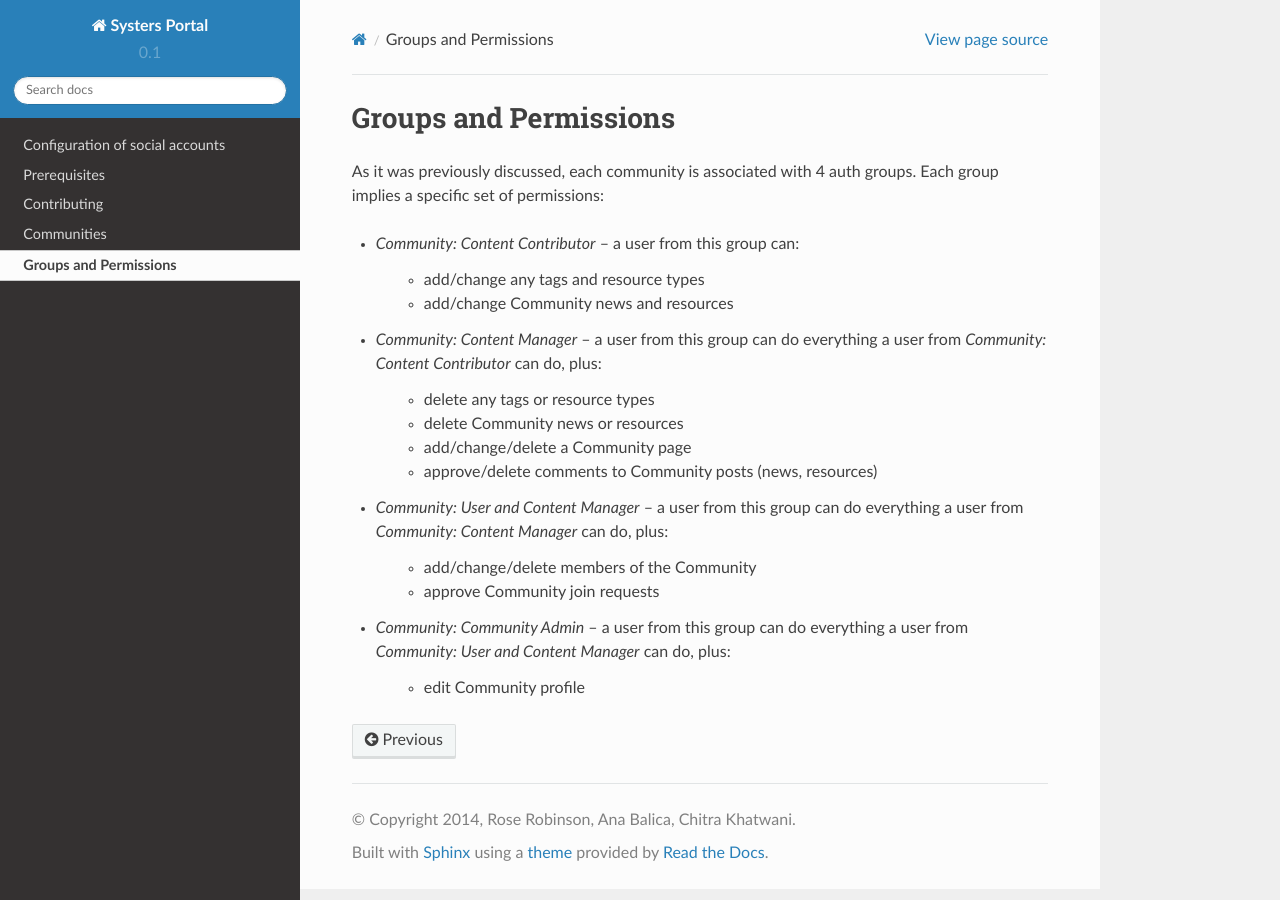
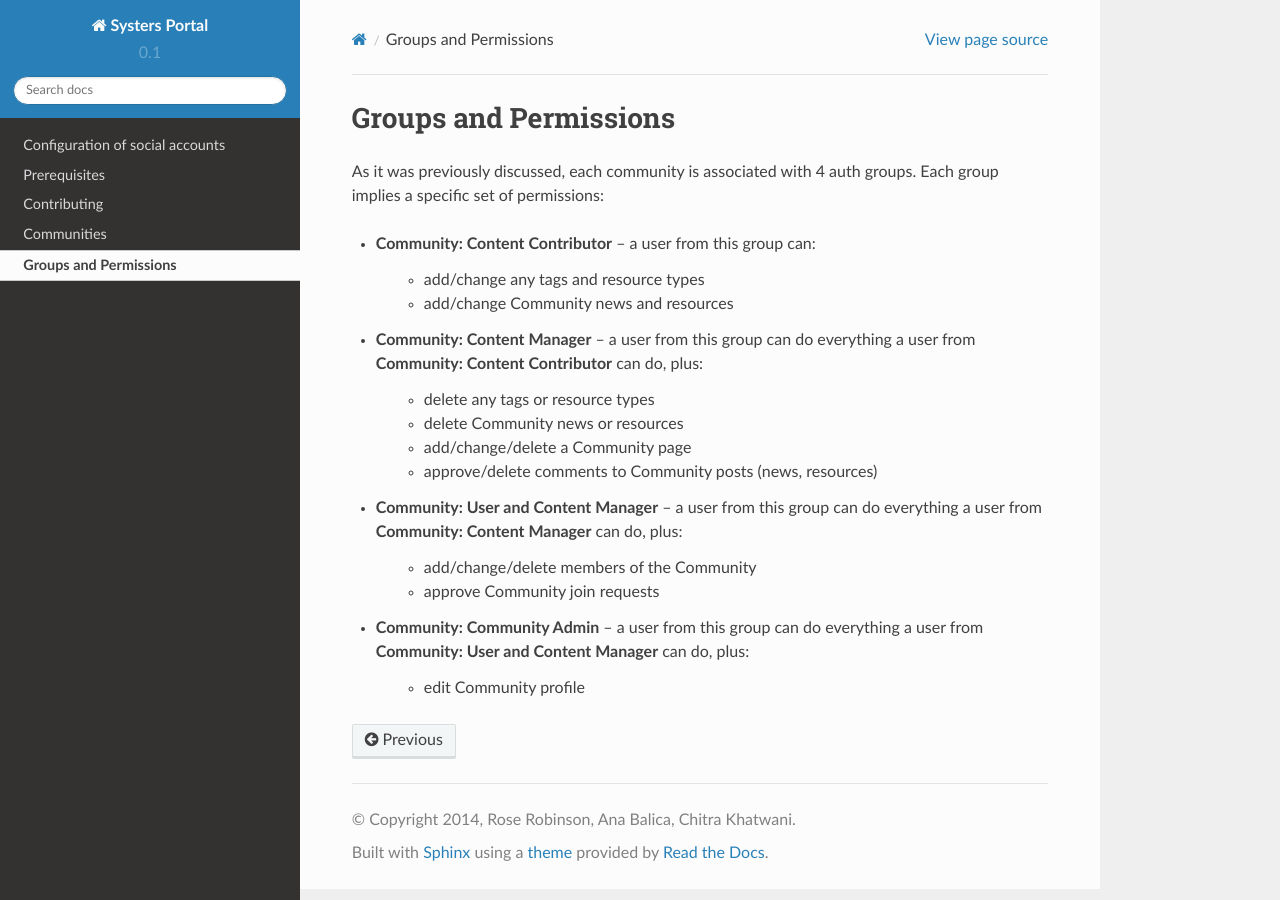
Before and after one commit to anitab-org/portal, a Sphinx documentation site: the page built from docs/develop/groups_and_permissions.rst, in a window 1280 px wide. Built offline with Sphinx 7.4.7 and the Read the Docs theme 2.0.0, drawn with Linux system fonts in a browser that asks for light colours.

```diff
--- a/docs/develop/groups_and_permissions.rst
+++ b/docs/develop/groups_and_permissions.rst
@@ -4,23 +4,23 @@ Groups and Permissions
 As it was previously discussed, each community is associated with 4 auth groups.
 Each group implies a specific set of permissions:
 
-* *Community: Content Contributor* -- a user from this group can:
+* **Community: Content Contributor** -- a user from this group can:
 
     * add/change any tags and resource types
     * add/change Community news and resources
-* *Community: Content Manager* -- a user from this group can do everything a
-  user from *Community: Content Contributor* can do, plus:
+* **Community: Content Manager** -- a user from this group can do everything a
+  user from **Community: Content Contributor** can do, plus:
 
     * delete any tags or resource types
     * delete Community news or resources
     * add/change/delete a Community page
     * approve/delete comments to Community posts (news, resources)
-* *Community: User and Content Manager* -- a user from this group can do
-  everything a user from *Community: Content Manager* can do, plus:
+* **Community: User and Content Manager** -- a user from this group can do
+  everything a user from **Community: Content Manager** can do, plus:
 
     * add/change/delete members of the Community
     * approve Community join requests
-* *Community: Community Admin* -- a user from this group can do everything a
-  user from *Community: User and Content Manager* can do, plus:
+* **Community: Community Admin** -- a user from this group can do everything a
+  user from **Community: User and Content Manager** can do, plus:
 
     * edit Community profile
```
